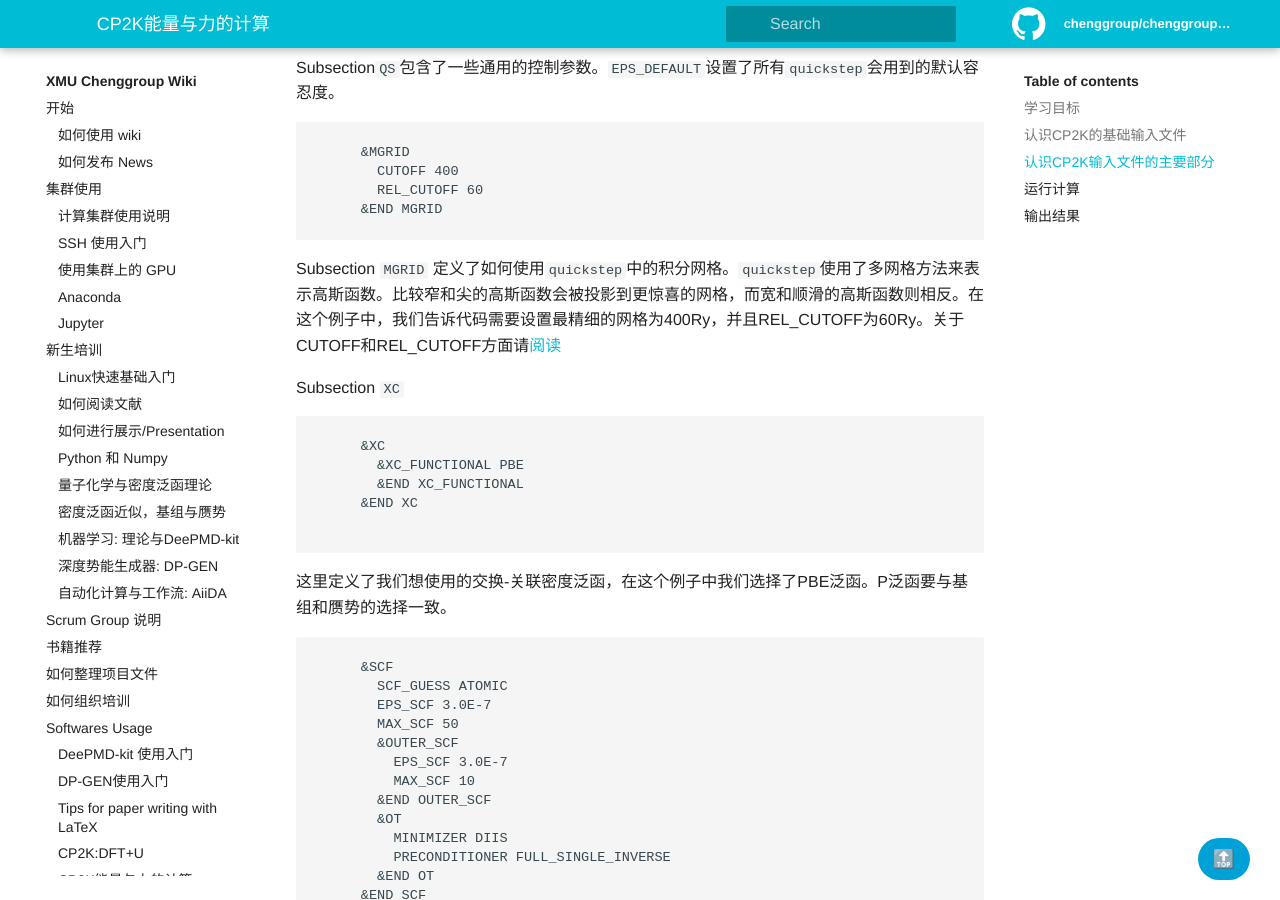
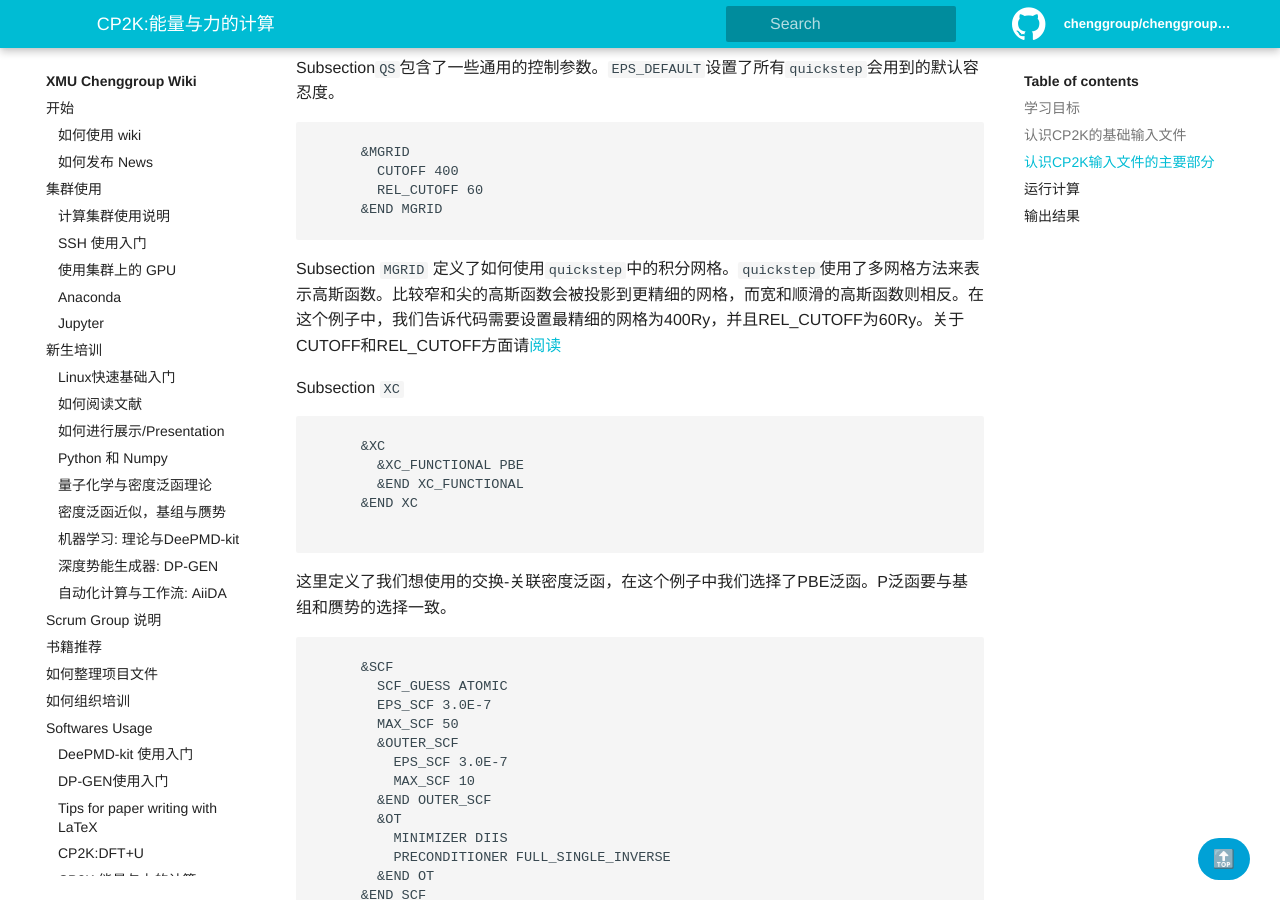
Before and after one commit to chenggroup/chenggroup.github.io, a Jekyll site: the page built from _wiki/Softwares Usage/cp2k-e-f.md, in a window 1280 px wide and 900 px high, scrolled down 2698 px. Built offline with Jekyll 4.4.1, drawn with Linux system fonts in a browser that asks for light colours.

Commit message:
Update cp2k-e-f.md

```diff
--- a/_wiki/Softwares Usage/cp2k-e-f.md
+++ b/_wiki/Softwares Usage/cp2k-e-f.md
@@ -1,5 +1,5 @@
 ---
-title: CP2K能量与力的计算
+title: CP2K:能量与力的计算
 authors: Yongbin Zhuang
 
 ---
@@ -132,7 +132,7 @@ Subsection`QS`包含了一些通用的控制参数。`EPS_DEFAULT`设置了所
 
 
 
-Subsection `MGRID` 定义了如何使用`quickstep`中的积分网格。`quickstep`使用了多网格方法来表示高斯函数。比较窄和尖的高斯函数会被投影到更惊喜的网格，而宽和顺滑的高斯函数则相反。在这个例子中，我们告诉代码需要设置最精细的网格为400Ry，并且REL_CUTOFF为60Ry。关于CUTOFF和REL_CUTOFF方面请[阅读](https://www.cp2k.org/howto:converging_cutoff)
+Subsection `MGRID` 定义了如何使用`quickstep`中的积分网格。`quickstep`使用了多网格方法来表示高斯函数。比较窄和尖的高斯函数会被投影到更精细的网格，而宽和顺滑的高斯函数则相反。在这个例子中，我们告诉代码需要设置最精细的网格为400Ry，并且REL_CUTOFF为60Ry。关于CUTOFF和REL_CUTOFF方面请[阅读](https://www.cp2k.org/howto:converging_cutoff)
 
 Subsection `XC`
 
```
